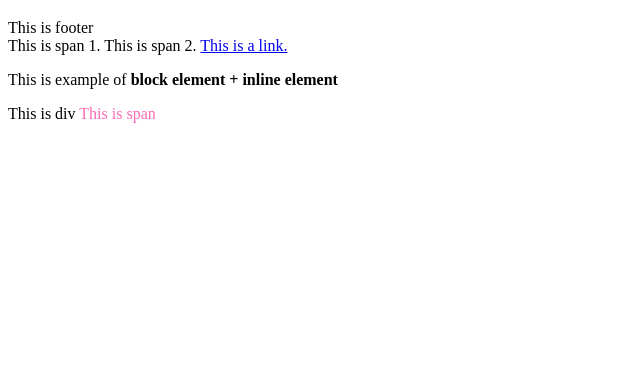
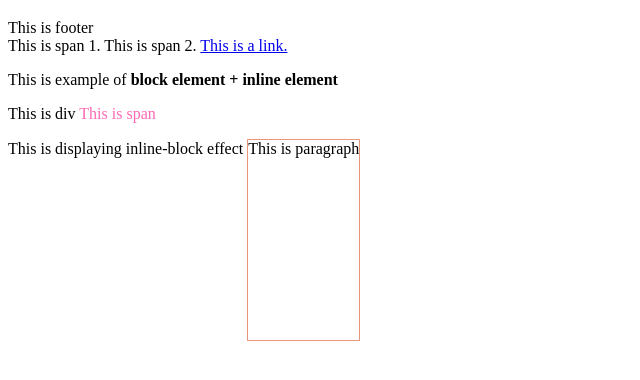
Before and after one commit to vais2004/CSS3, a plain HTML site: page index.html in a window 1280 px wide. Shown: the part 212-592 px from the top of the page, without its empty margins (0-640 px from the left). Drawn offline with Linux system fonts and the light colour scheme.

Commit message:
inline-block elements

```diff
--- a/index.html
+++ b/index.html
@@ -5,6 +5,7 @@
         <link href="styles.css" rel="stylesheet"/>
     </head>
     <body>
+
         <!-- Block Elements -->
         <div>This is div 1</div>
         <div>This is div 2</div>
@@ -14,8 +15,8 @@
         <h5>This is heading 2</h5>
         <footer>This is footer</footer>
 
+
         <!-- Inline Elements -->
-
         <span>This is span 1.</span>
         <span>This is span 2.</span>
         <a href="/">This is a link.</a>
@@ -24,5 +25,11 @@
         <!-- we can use inline elements in block elements also -->
         <p>This is example of <strong>block element + inline element</strong></p>
         <div>This is div <span style="color: hotpink;">This is span</span></div>
+
+
+        <!-- Inline-Block Elements -->
+         <div style="display: inline-block; height: 200px;">This is displaying inline-block effect</div>
+         <p style="display: inline-block; height: 200px; border: 1px solid darksalmon;">This is paragraph</p>
+
     </body>
 </html>
```
